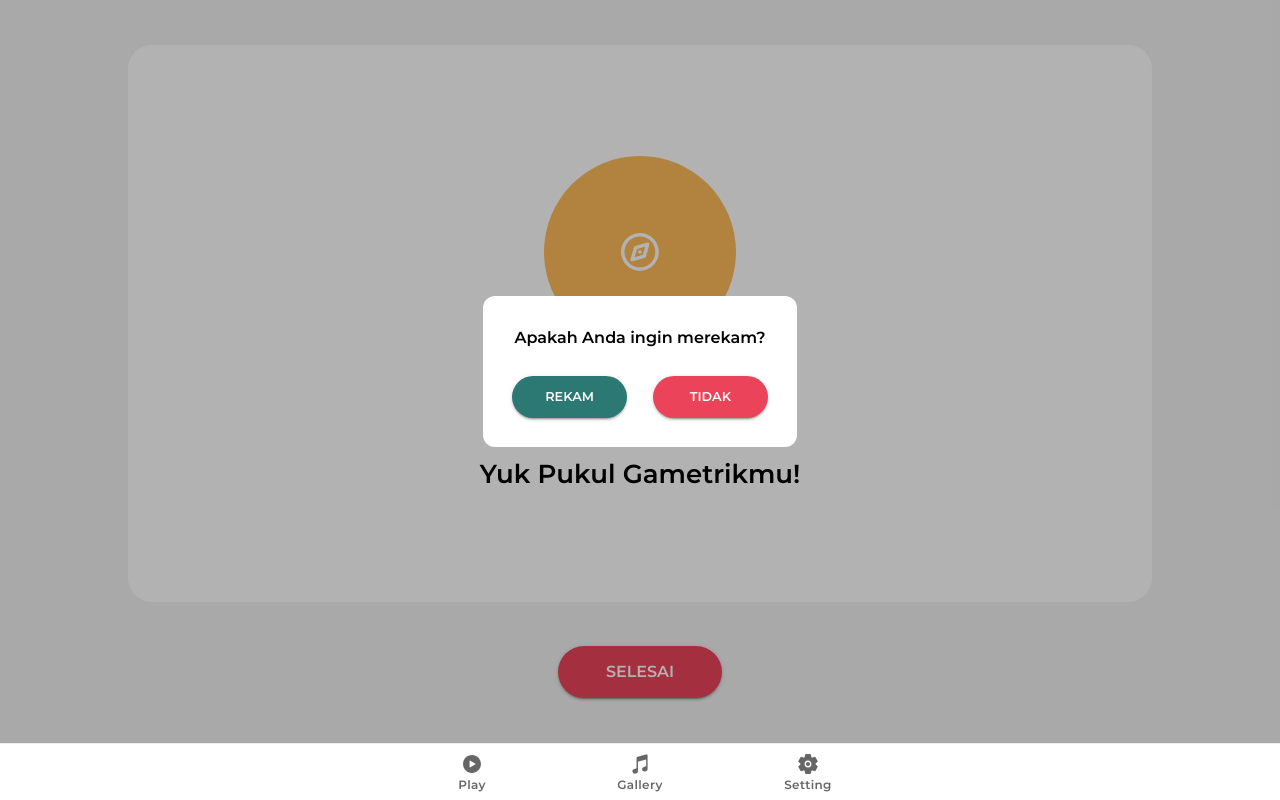
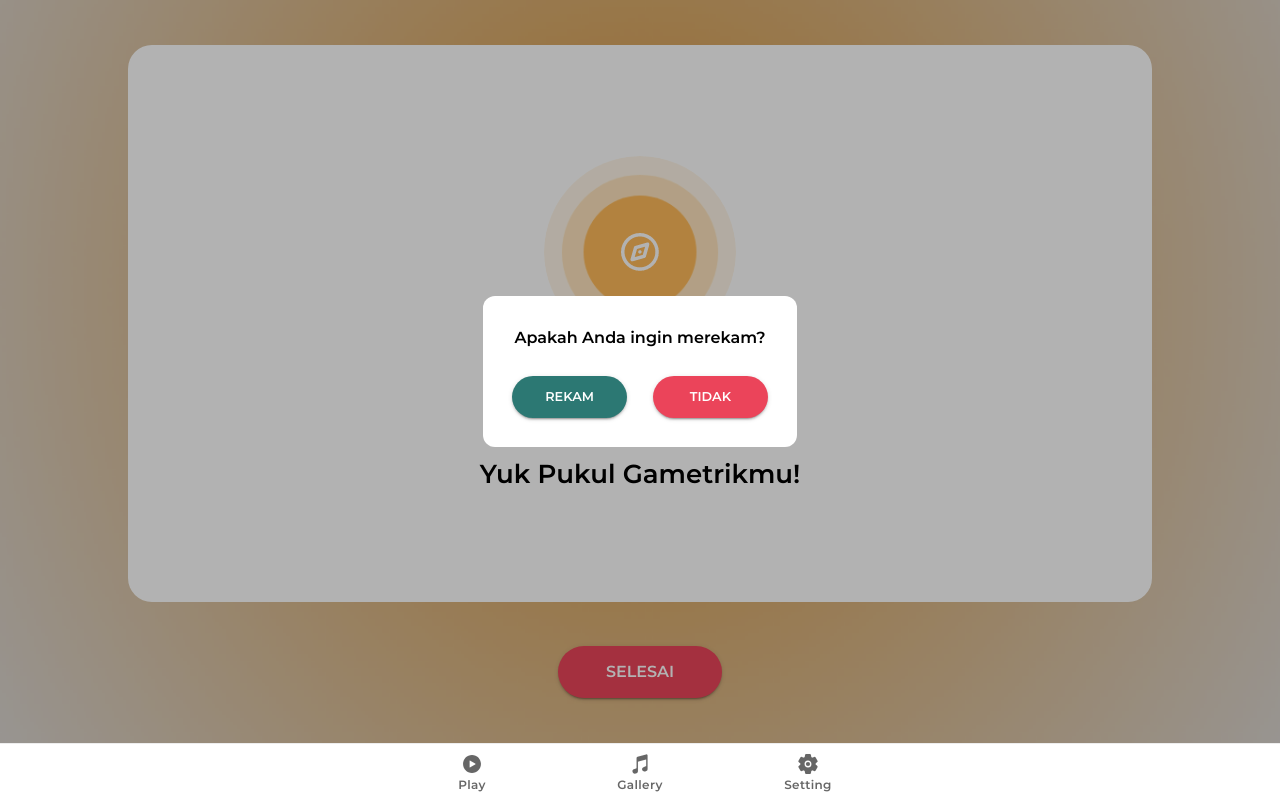
Before and after one commit to Rikadewi/gametrik, a React (Create React App) app: page /play in a window 1280 px wide. Built offline with nearby package versions, Linux system fonts and the light colour scheme.

Commit message:
Add background to play page

```diff
--- a/src/pages/play/Play.css
+++ b/src/pages/play/Play.css
@@ -1,5 +1,7 @@
 #play {
-    background-color: #f2f1f1;
+    background-color: #00000069;
+    background-size: cover;
+    background-position: center;
     height: 100%;
     display: flex;
     flex-direction: column;
@@ -20,7 +22,9 @@
 }
 
 #play .play-icon {
-    background-color: var(--ion-color-tertiary);
+    background-repeat: no-repeat;
+    background-size: contain;
+    background-position: center;
     height: 12em;
     width: 12em;
     border-radius: 12em;
--- a/src/pages/play/Play.tsx
+++ b/src/pages/play/Play.tsx
@@ -4,6 +4,8 @@ import './Play.css';
 import CustomButton from '../../components/CustomButton/CustomButton';
 import PlayIcon from './compass.png';
 import NoDecorLink from '../../components/NoDecorLink/NoDecorLink';
+import PlayBackground from './PlayBackground.png';
+import CompassBackground from './CompassBackground.png';
 
 const Play = () => {
     const [init, setInit] = React.useState(true);
@@ -47,9 +49,12 @@ const Play = () => {
                         </div>
                     </div>
                 )}
-                <div id="play">
+                <div id="play" style={{ backgroundImage: `url(${PlayBackground})` }}>
                     <div className="play-card">
-                        <div className="play-icon">
+                        <div
+                            className="play-icon"
+                            style={{ backgroundImage: `url(${CompassBackground})` }}
+                        >
                             <img src={PlayIcon} alt="play" />
                         </div>
                         <h1 className="play-title">Yuk Pukul Gametrikmu!</h1>
```
Also changed, not shown: src/pages/play/CompassBackground.png (added), src/pages/play/PlayBackground.png (added).
